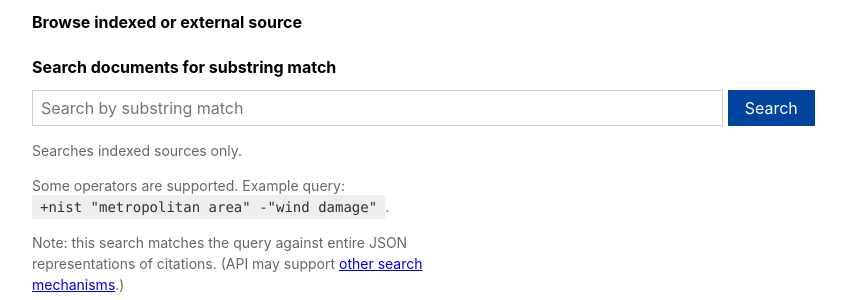
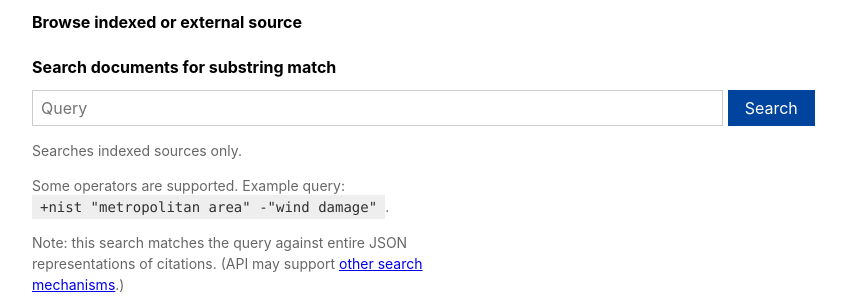
Before and after one commit to ietf-tools/bibxml-service, a Django app: template main/templates/browse/home.html in a window 1280 px wide. Shown: the part 82-382 px from the top of the page, without its empty margins (32-878 px from the left). Run offline with Django 3.2, Linux system fonts and the light colour scheme; the template is opened without the code that fills it, so the values that code supplies are empty.

Commit message:
chore: search/lookup placeholder phrasing

```diff
--- a/main/templates/browse/home.html
+++ b/main/templates/browse/home.html
@@ -20,7 +20,7 @@
         id="docid"
         name="docid"
         type="text"
-        placeholder="Identifier"
+        placeholder="Exact identifier"
         class="w-50 input-reset dib ba b--black-20 pa2"
         aria-describedby="docid-desc" />
       <input
@@ -64,7 +64,7 @@
       id="query"
       name="query"
       type="text"
-      placeholder="Search by substring match"
+      placeholder="Query"
       class="w-60 input-reset dib ba b--black-20 pa2"
       aria-describedby="query-desc" />
     <input
```
